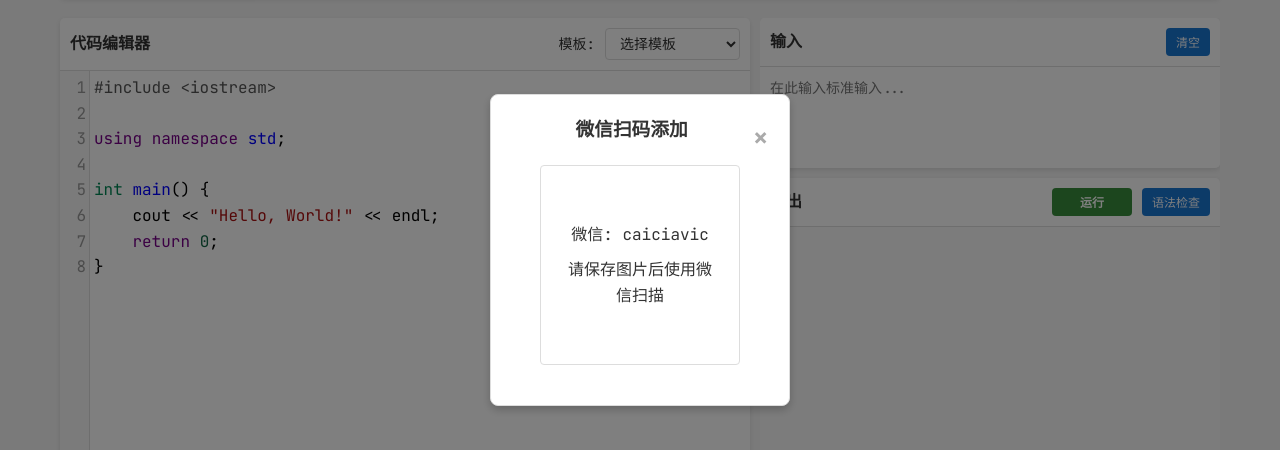
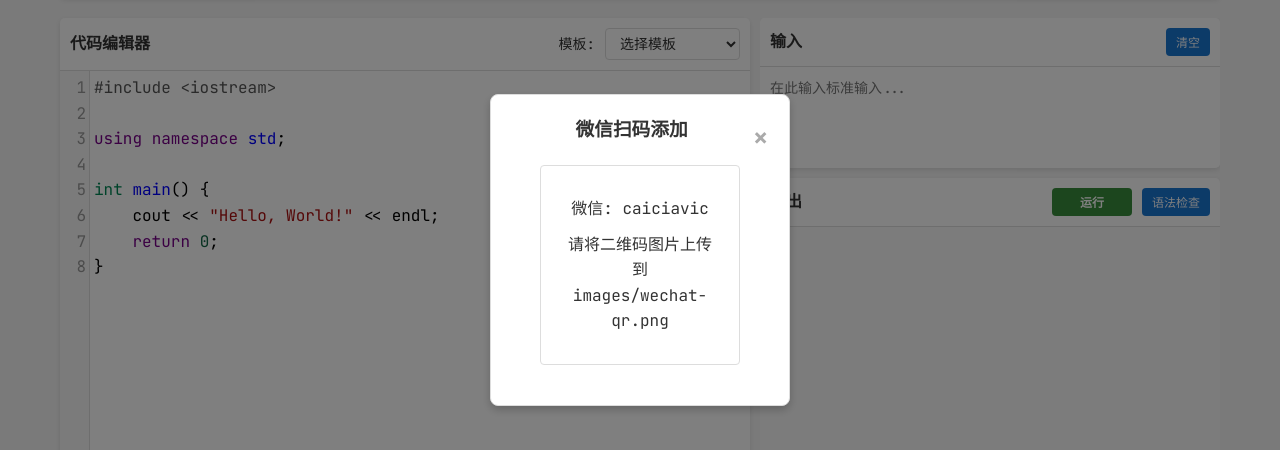
Before and after one commit to caicaivic0322/basic-compiler, a website: page index.html in a window 1280 px wide. Both pictures are taken after a click on the element 431 px from the left and 63 px from the top of the page. Shown: the part 98-548 px from the top of the page. Drawn offline with nearby package versions, Linux system fonts and the light colour scheme.

Commit message:
添加images文件夹和二维码图片引用

```diff
--- a/index.html
+++ b/index.html
@@ -121,10 +121,12 @@
             <h3>微信扫码添加</h3>
             <div class="qr-code-container">
                 <div class="qr-code">
-                    <!-- 这里放置你的微信二维码图片 -->
-                    <div class="qr-placeholder">
+                    <!-- 请将您的微信二维码图片上传到 images/wechat-qr.png -->
+                    <img src="images/wechat-qr.png" alt="微信二维码" id="wechat-qr-image" style="display:none; max-width:100%; max-height:100%;">
+                    <!-- 如果图片不存在，显示占位内容 -->
+                    <div class="qr-placeholder" id="qr-placeholder">
                         <p>微信: caiciavic</p>
-                        <p>请保存图片后使用微信扫描</p>
+                        <p>请将二维码图片上传到 images/wechat-qr.png</p>
                     </div>
                 </div>
             </div>
--- a/js/script.js
+++ b/js/script.js
@@ -1172,6 +1172,8 @@
     const modal = document.getElementById('wechat-qr-modal');
     if (modal) {
         modal.style.display = 'block';
+        // 检查二维码图片是否存在
+        checkQRImage();
         // 添加点击背景关闭弹窗的功能
         modal.onclick = function(event) {
             if (event.target === modal) {
@@ -1187,3 +1189,27 @@
         modal.style.display = 'none';
     }
 }
+
+// 检查二维码图片是否存在
+function checkQRImage() {
+    const qrImage = document.getElementById('wechat-qr-image');
+    const qrPlaceholder = document.getElementById('qr-placeholder');
+
+    if (qrImage && qrPlaceholder) {
+        // 创建一个新的Image对象来检查图片是否存在
+        const img = new Image();
+        img.onload = function() {
+            // 图片加载成功，显示图片，隐藏占位内容
+            qrImage.style.display = 'block';
+            qrPlaceholder.style.display = 'none';
+        };
+        img.onerror = function() {
+            // 图片加载失败，显示占位内容，隐藏图片
+            qrImage.style.display = 'none';
+            qrPlaceholder.style.display = 'block';
+        };
+
+        // 尝试加载图片
+        img.src = qrImage.src;
+    }
+}
```
Also changed, not shown: images/IMG_7605 3.jpg (added), 1 other file.
